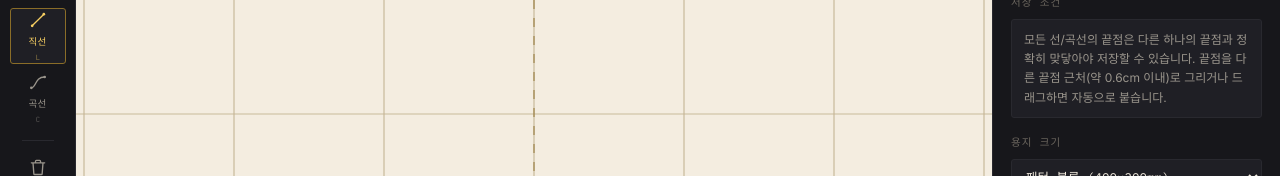
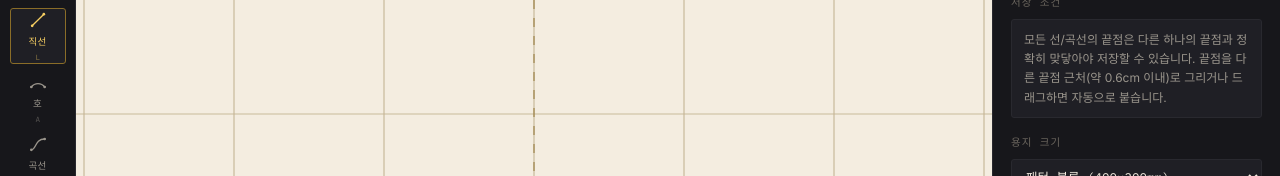
Before and after one commit to leaf-nam/battern, a React (Vite) app: page / in a window 1280 px wide. Shown: the part 129-305 px from the top of the page. Built offline with nearby package versions, Linux system fonts and the light colour scheme.

Commit message:
feat: 호 그리기 도구 추가 (A 단축키, toolbar 버튼, 반원 기본 생성)

```diff
--- a/src/App.jsx
+++ b/src/App.jsx
@@ -401,6 +401,9 @@ export default function App() {
         let newShape
         if (draft.type === 'curve') {
           newShape = { id, type: 'curve', x1, y1, x2, y2, ...makeDefaultCurve(x1, y1, x2, y2) }
+        } else if (draft.type === 'arc') {
+          const chord = dist(x1, y1, x2, y2)
+          newShape = { id, type: 'arc', x1, y1, x2, y2, r: chord / 2, sweep: 1 }
         } else {
           newShape = { id, type: 'line', x1, y1, x2, y2 }
         }
@@ -509,6 +512,7 @@ export default function App() {
       }
       if (e.code === 'KeyV') { setTool('select'); return }
       if (e.code === 'KeyL') { setTool('line'); return }
+      if (e.code === 'KeyA') { setTool('arc'); return }
       if (e.code === 'KeyC') { setTool('curve'); return }
     }
     window.addEventListener('keydown', onKeyDown)
@@ -922,6 +926,10 @@ export default function App() {
             {ICONS.line}
             직선 <span className="tool-key">L</span>
           </button>
+          <button className={`tool-btn ${tool === 'arc' ? 'active' : ''}`} onClick={() => setTool('arc')} title="호 그리기 (A)">
+            {ICONS.arc}
+            호 <span className="tool-key">A</span>
+          </button>
           <button className={`tool-btn ${tool === 'curve' ? 'active' : ''}`} onClick={() => setTool('curve')} title="곡선 그리기 (C)">
             {ICONS.curve}
             곡선 <span className="tool-key">C</span>
@@ -1130,13 +1138,18 @@ export default function App() {
                 )
               })}
 
-              {draft && (
-                draft.type === 'line' ? (
-                  <line x1={draft.x1} y1={draft.y1} x2={draft.x2} y2={draft.y2} stroke="#c1443c" strokeWidth={0.7} strokeDasharray="2 1.5" />
-                ) : (
-                  <line x1={draft.x1} y1={draft.y1} x2={draft.x2} y2={draft.y2} stroke="#c1443c" strokeWidth={0.7} strokeDasharray="2 1.5" />
-                )
-              )}
+              {draft && (() => {
+                if (draft.type === 'line' || draft.type === 'curve') {
+                  return <line x1={draft.x1} y1={draft.y1} x2={draft.x2} y2={draft.y2} stroke="#c1443c" strokeWidth={0.7} strokeDasharray="2 1.5" />
+                }
+                if (draft.type === 'arc') {
+                  const chord = dist(draft.x1, draft.y1, draft.x2, draft.y2)
+                  const r2 = chord / 2
+                  if (r2 < 0.1) return null
+                  return <path d={`M ${draft.x1},${draft.y1} A ${r2},${r2} 0 0 1 ${draft.x2},${draft.y2}`} stroke="#c1443c" strokeWidth={0.7} strokeDasharray="2 1.5" fill="none" />
+                }
+                return null
+              })()}
 
               {selectionBounds && tool === 'select' && selectedIds.length > 1 && (
                 <>
--- a/src/icons.jsx
+++ b/src/icons.jsx
@@ -26,6 +26,13 @@ export const ICONS = {
       <circle cx="5" cy="19" r="1.6" fill="currentColor" stroke="none" />
       <circle cx="19" cy="5" r="1.6" fill="currentColor" stroke="none" />
       <path d="M5 19L19 5" strokeWidth="1.6" strokeLinecap="round" />
+    </svg>
+  ),
+  arc: (
+    <svg viewBox="0 0 24 24" fill="none">
+      <circle cx="4" cy="18" r="1.6" fill="currentColor" stroke="none" />
+      <circle cx="20" cy="18" r="1.6" fill="currentColor" stroke="none" />
+      <path d="M4 18A10 10 0 0 1 20 18" strokeWidth="1.6" strokeLinecap="round" />
     </svg>
   ),
   curve: (
```
